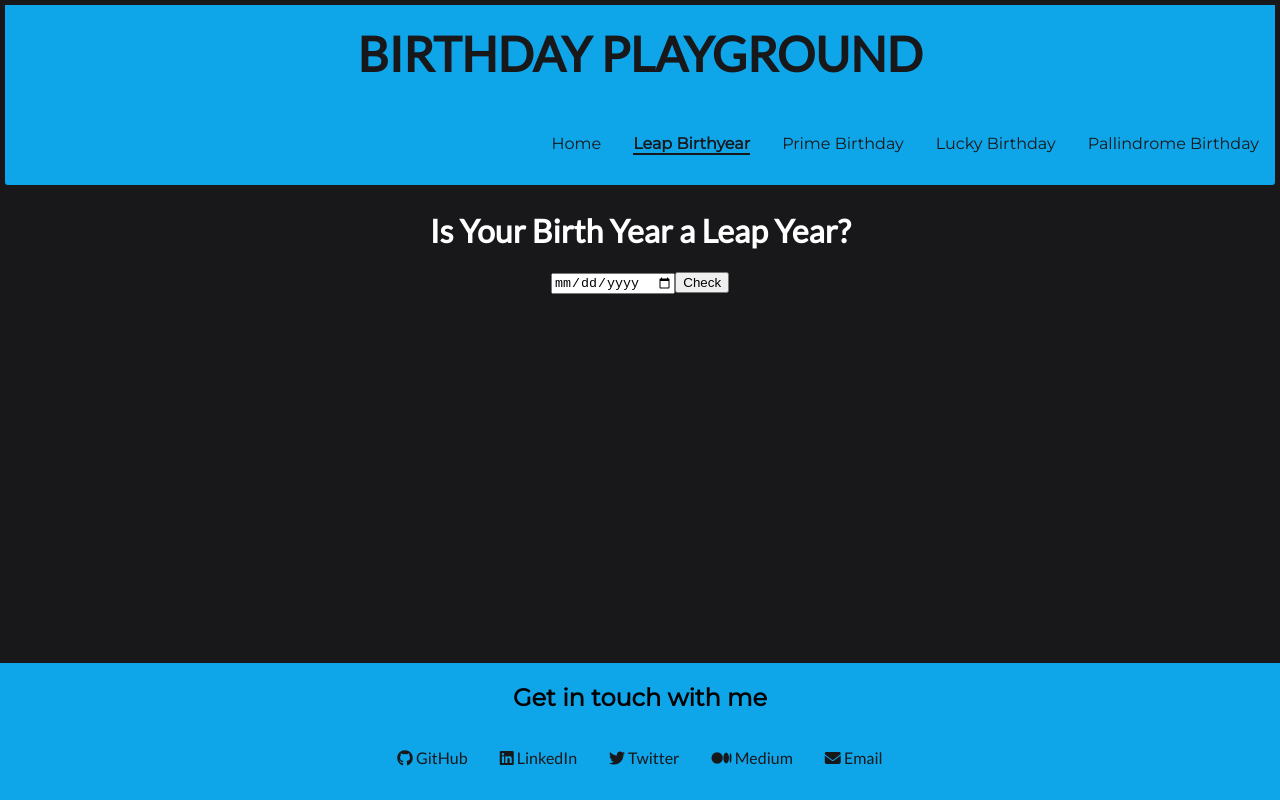
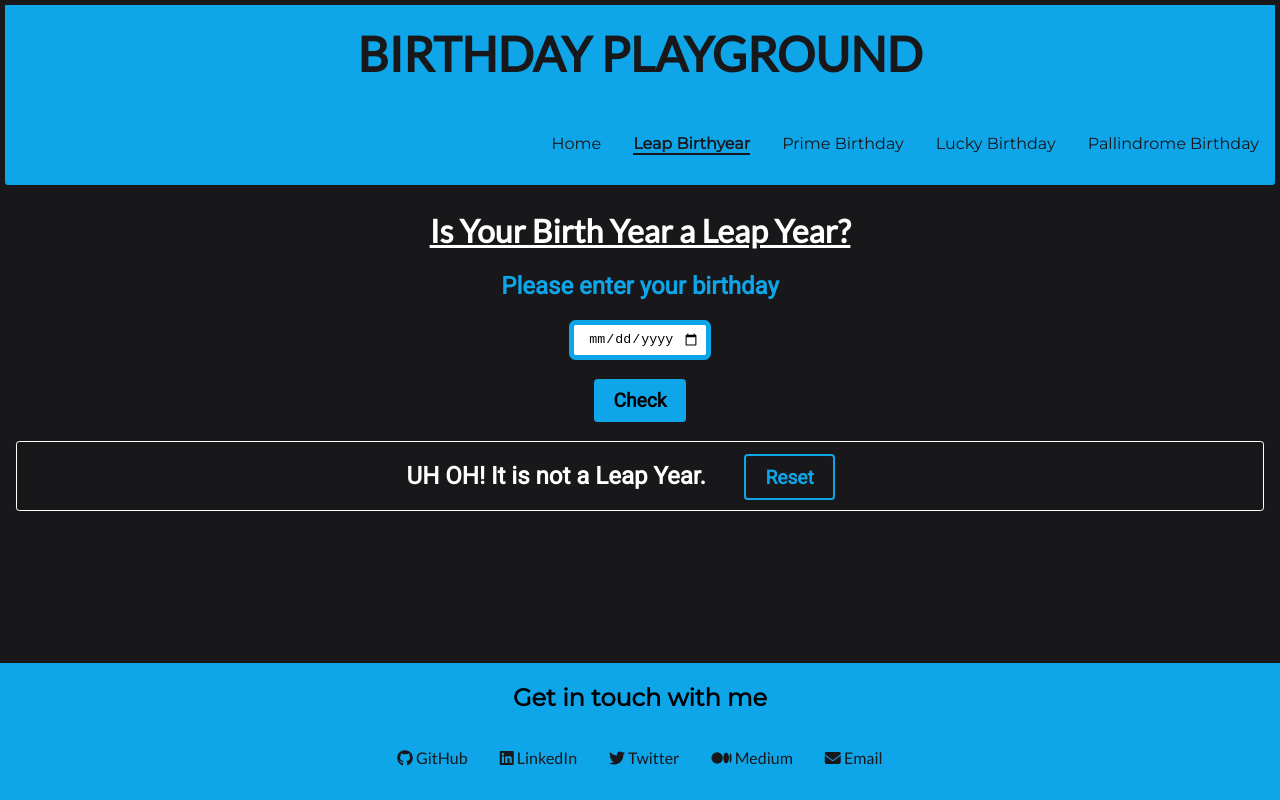
Before and after one commit to thesudeshdas/birthday, a React (Create React App) app: page /leap-birthyear in a window 1280 px wide. Both pictures are taken after a click on the button "Check". Built offline with nearby package versions, Linux system fonts and the light colour scheme.

Commit message:
feat: added leap year game- base functions

```diff
--- a/src/pages/leap-birthyear.js
+++ b/src/pages/leap-birthyear.js
@@ -2,21 +2,89 @@ import React from "react";
 import { useState } from "react";
 
 const LEAP = () => {
-  const [yearToCheck, setYearToCheck] = useState(1900);
+  let result = (
+    <div className="container-output">
+      <h2 className="message"> Your Result will appear here. </h2>
+    </div>
+  );
+
+  const [yearToCheck, setYearToCheck] = useState();
+  const [output, setOutput] = useState(result);
 
   const changeHandler = (event) => {
     setYearToCheck(event.target.value.slice(0, 4));
   };
 
+  const showError = () => {
+    alert("please give your birthday");
+  };
+
   const checkLeap = (year) => {
-    console.log(year);
+    if (year % 4 === 0) {
+      if (year % 100 === 0) {
+        if (year % 400 === 0) {
+          return true;
+        } else {
+          return false;
+        }
+      } else {
+        return true;
+      }
+    } else {
+      return false;
+    }
+  };
+
+  const userMessage = (year) => {
+    if (year === undefined) {
+      showError();
+    }
+
+    if (checkLeap(year) === true) {
+      result = (
+        <div className="container-output">
+          <h2 className="message"> YAY! It is a Leap Year.</h2>
+          <button
+            className="btn-reset"
+            onClick={() => {
+              location.reload();
+            }}
+          >
+            Reset
+          </button>
+        </div>
+      );
+
+      setOutput(result);
+    } else if (checkLeap(year) === false) {
+      result = (
+        <div className="container-output">
+          <h2 className="message"> UH OH! It is not a Leap Year.</h2>
+          <button
+            className="btn-reset"
+            onClick={() => {
+              location.reload();
+            }}
+          >
+            Reset
+          </button>
+        </div>
+      );
+
+      setOutput(result);
+    }
   };
 
   return (
     <div className="game">
-      <h1> Is Your Birth Year a Leap Year? </h1>
+      <h1>
+        {" "}
+        <u> Is Your Birth Year a Leap Year? </u>{" "}
+      </h1>
+      <h2> Please enter your birthday </h2>
       <input type="date" onChange={changeHandler} />
-      <button onClick={() => checkLeap(yearToCheck)}>Check</button>
+      <button onClick={() => userMessage(yearToCheck)}>Check</button>
+      {output}
     </div>
   );
 };
--- a/src/style.css
+++ b/src/style.css
@@ -195,5 +195,50 @@ footer ul li a {
 
 /* indiviual games */
 .game {
-  color: white;
+  color: var(--text-primary);
+  text-align: center;
 }
+
+.game h2 {
+  font-family: var(--roboto);
+  color: var(--theme-primary);
+}
+
+.game input {
+  padding: 0.5em;
+  border: 5px solid var(--theme-primary);
+  border-radius: 0.5em;
+  text-align: center;
+}
+
+.game button {
+  display: block;
+  margin: 1em auto;
+  font-size: 1.2em;
+  font-family: var(--roboto);
+  font-weight: bolder;
+  padding: 0.5em 1em;
+  background-color: var(--theme-primary);
+  border: none;
+  border-radius: 0.2em;
+  outline: none;
+}
+
+.game .container-output {
+  border: 1px solid var(--text-primary);
+  border-radius: 0.2em;
+  margin: 1em;
+}
+
+.game .message {
+  display: inline-block;
+  color: var(--text-primary);
+}
+
+.game .container-output .btn-reset {
+  display: inline-block;
+  margin: 0.5em 2em;
+  background-color: var(--bg-primary);
+  color: var(--theme-primary);
+  border: 2px solid var(--theme-primary);
+}
```
Also changed, not shown: .eslintrc.json, 1 other file (tests, documents, lock files or other folders).
